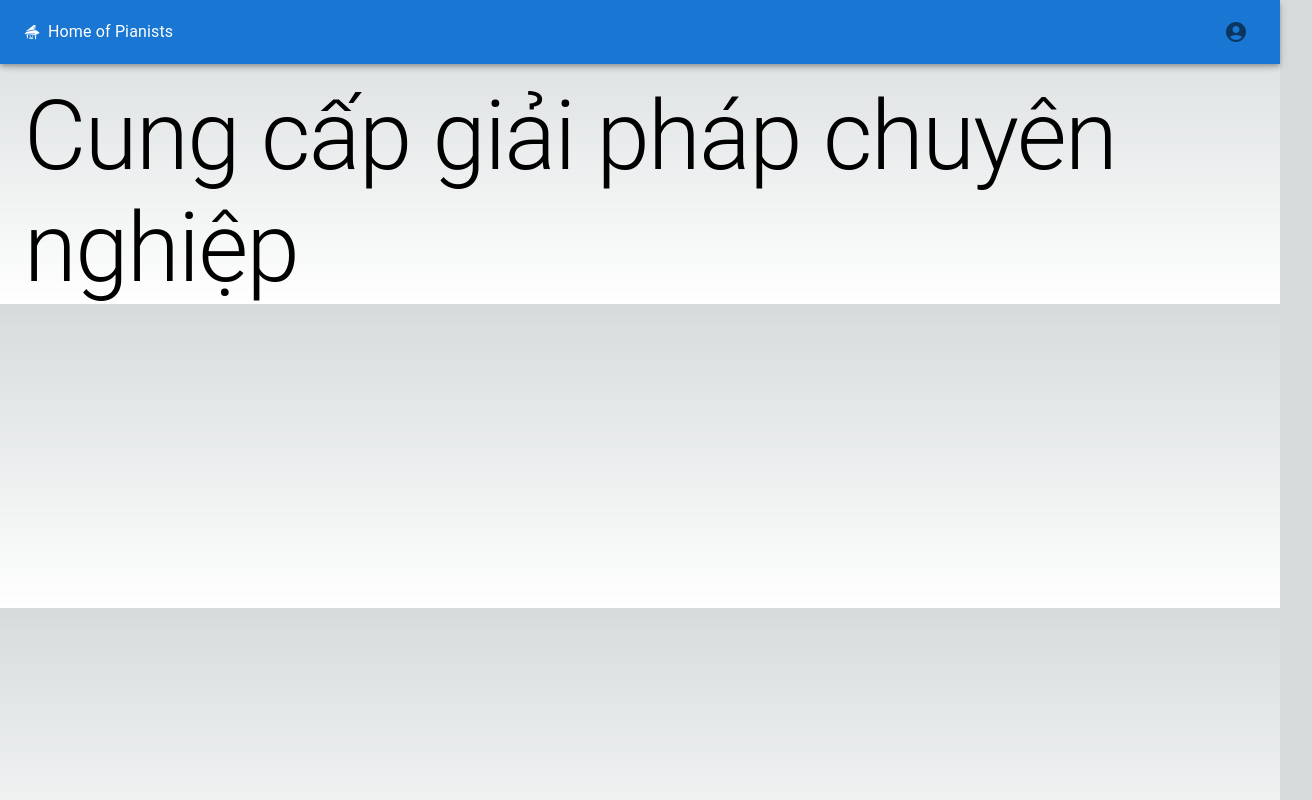
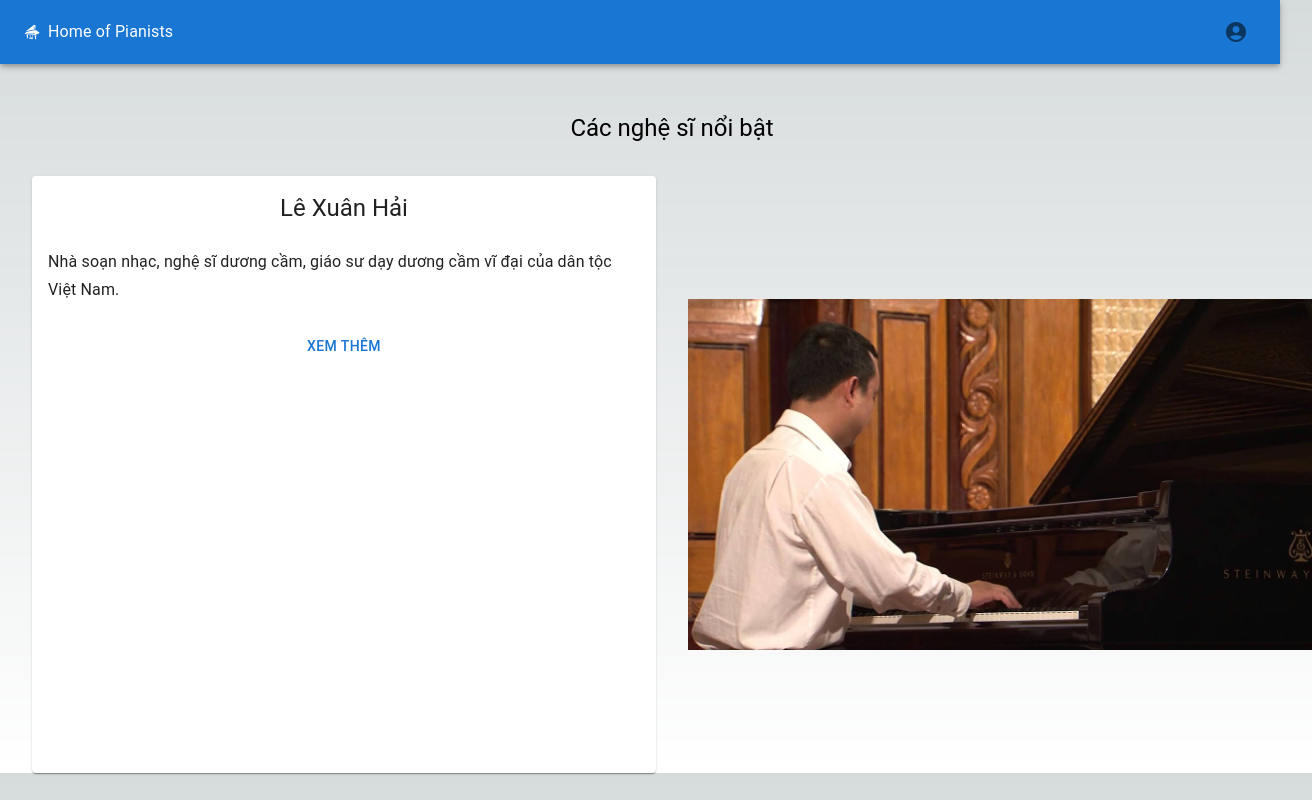
Before and after one commit to giolynx104/pianists-home, a Next.js app: page /dashboard in a window 1280 px wide. Shown: the whole page, 1312 px wide, since content can reach past the window. Built offline with nearby package versions, Linux system fonts and the light colour scheme; no server answers.

Commit message:
fix: hydration error caused by ReactPlayer

```diff
--- /dev/null
+++ b/app/dashboard/layout.tsx
@@ -0,0 +1,18 @@
+import Header from "@/components/dashboard/header";
+import UserAvatar from "@/components/dashboard/user-avatar";
+import { Stack } from "@mui/material";
+
+//TODO: Fix hydration issue
+
+const Layout = ({ children }: { children: React.ReactNode }) => {
+  return (
+    <Stack direction="column" spacing={10}>
+      <Header>
+        <UserAvatar />
+      </Header>
+      {children}
+    </Stack>
+  );
+};
+
+export default Layout;
--- a/app/dashboard/page.tsx
+++ b/app/dashboard/page.tsx
@@ -1,15 +1,7 @@
-import Header from "@/components/dashboard/header";
 import Main from "@/components/dashboard/main";
-import UserAvatar from "@/components/dashboard/user-avatar";
-import { Stack } from "@mui/material";
 
 const Dashboard = () => {
-  return (
-    <Stack spacing={10}>
-      <Header><UserAvatar/></Header>
-      <Main />
-    </Stack>
-  );
+  return <Main />;
 };
 
 export default Dashboard;
--- a/app/page.tsx
+++ b/app/page.tsx
@@ -16,8 +16,6 @@ import {
 } from "@mui/material";
 import React from "react";
 
-//TODO: Add session management
-
 export default function Home() {
   return (
     <Stack spacing={2}>
--- a/components/dashboard/main.tsx
+++ b/components/dashboard/main.tsx
@@ -1,9 +1,59 @@
-import { Container, Typography } from "@mui/material";
+"use client";
 
-const Main = () => {
-  return <Container>
-    <Typography variant="h1">Cung cấp giải pháp chuyên nghiệp</Typography>
-  </Container>
+import {
+  Button,
+  Card,
+  CardContent,
+  Container,
+  Grid,
+  Stack,
+  Typography,
+} from "@mui/material";
+import Image from "next/image";
+import pianistImage from "@/public/maxresdefault.jpg";
+import dynamic from "next/dynamic";
+
+const ReactPlayer = dynamic(() => import("react-player"), { ssr: false });
+
+export default function Main() {
+  return (
+    <Grid container spacing={4} className="h-auto w-screen flex justify-center items-center">
+      <Grid item xs={12} className="h-auto">
+        <Typography variant="h5" className="text-center">
+          Các nghệ sĩ nổi bật
+        </Typography>
+      </Grid>
+      <Grid item xs={6}>
+        <Card>
+          <CardContent>
+            <Stack
+              spacing={3}
+              className="flex flex-col justify-center items-center"
+            >
+              <Typography className="text-center" variant="h5">
+                Lê Xuân Hải
+              </Typography>
+              <Typography variant="subtitle1">
+                Nhà soạn nhạc, nghệ sĩ dương cầm, giáo sư dạy dương cầm vĩ đại
+                của dân tộc Việt Nam.
+              </Typography>
+              <Button className="normal-case">Xem thêm</Button>
+              <ReactPlayer
+                controls
+                width="600px"
+                url="https://www.youtube.com/watch?v=tyMe9Eko4RQ"
+              />
+            </Stack>
+          </CardContent>
+        </Card>
+      </Grid>
+      <Grid item xs={6}>
+        <Image
+          objectFit="contained"
+          src={pianistImage}
+          alt="Lê Xuân Hải"
+        />
+      </Grid>
+    </Grid>
+  );
 }
-
-export default Main;
--- a/package.json
+++ b/package.json
@@ -19,7 +19,8 @@
     "next-auth": "5.0.0-beta.19",
     "react": "^18.3.1",
     "react-dom": "^18.3.1",
-    "react-icons": "^5.2.1"
+    "react-icons": "^5.2.1",
+    "react-player": "^2.16.0"
   },
   "devDependencies": {
     "@types/node": "^20.14.11",
```
Also changed, not shown: public/maxresdefault.jpg (added), 1 other file (tests, documents, lock files or other folders).
